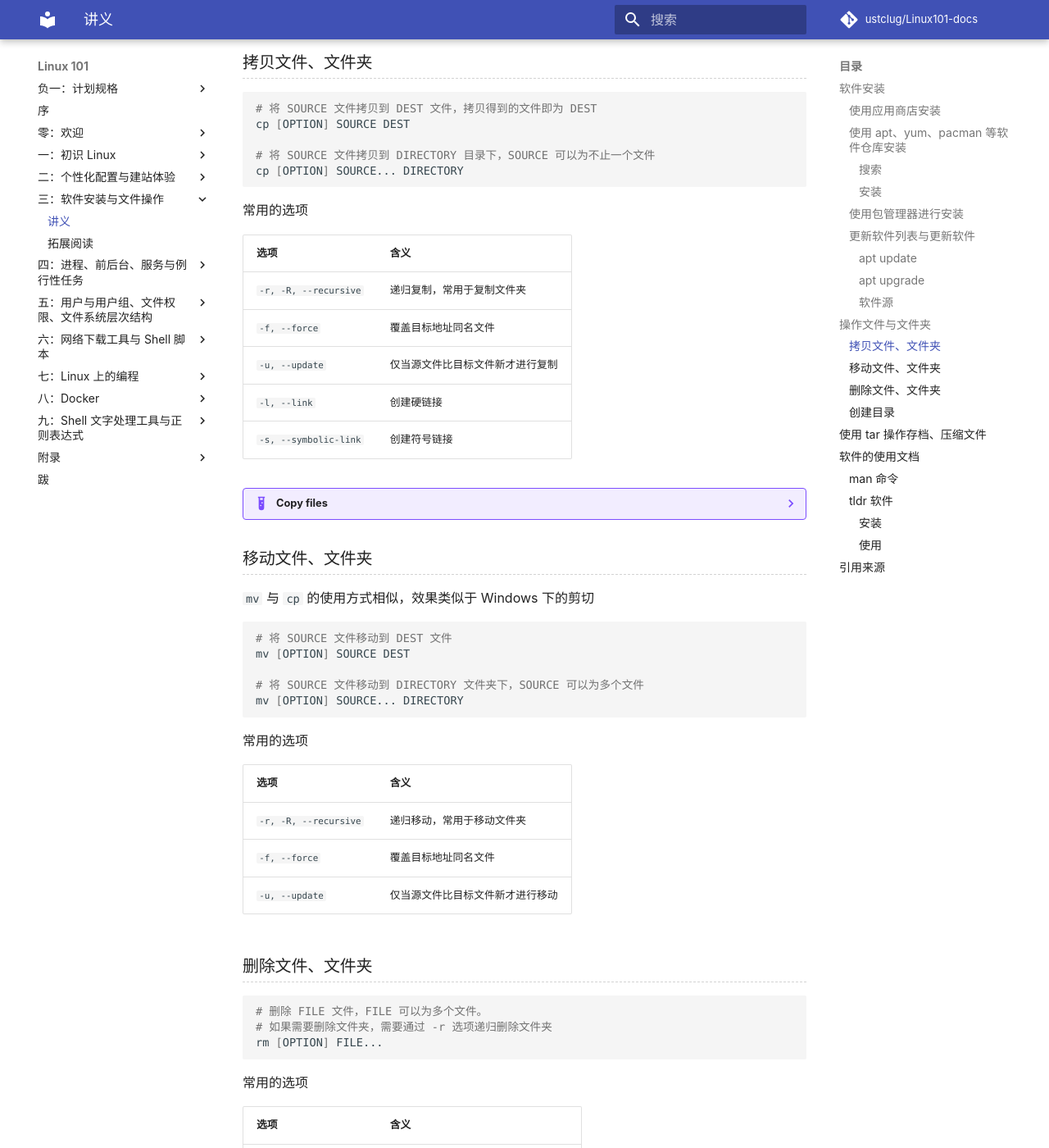
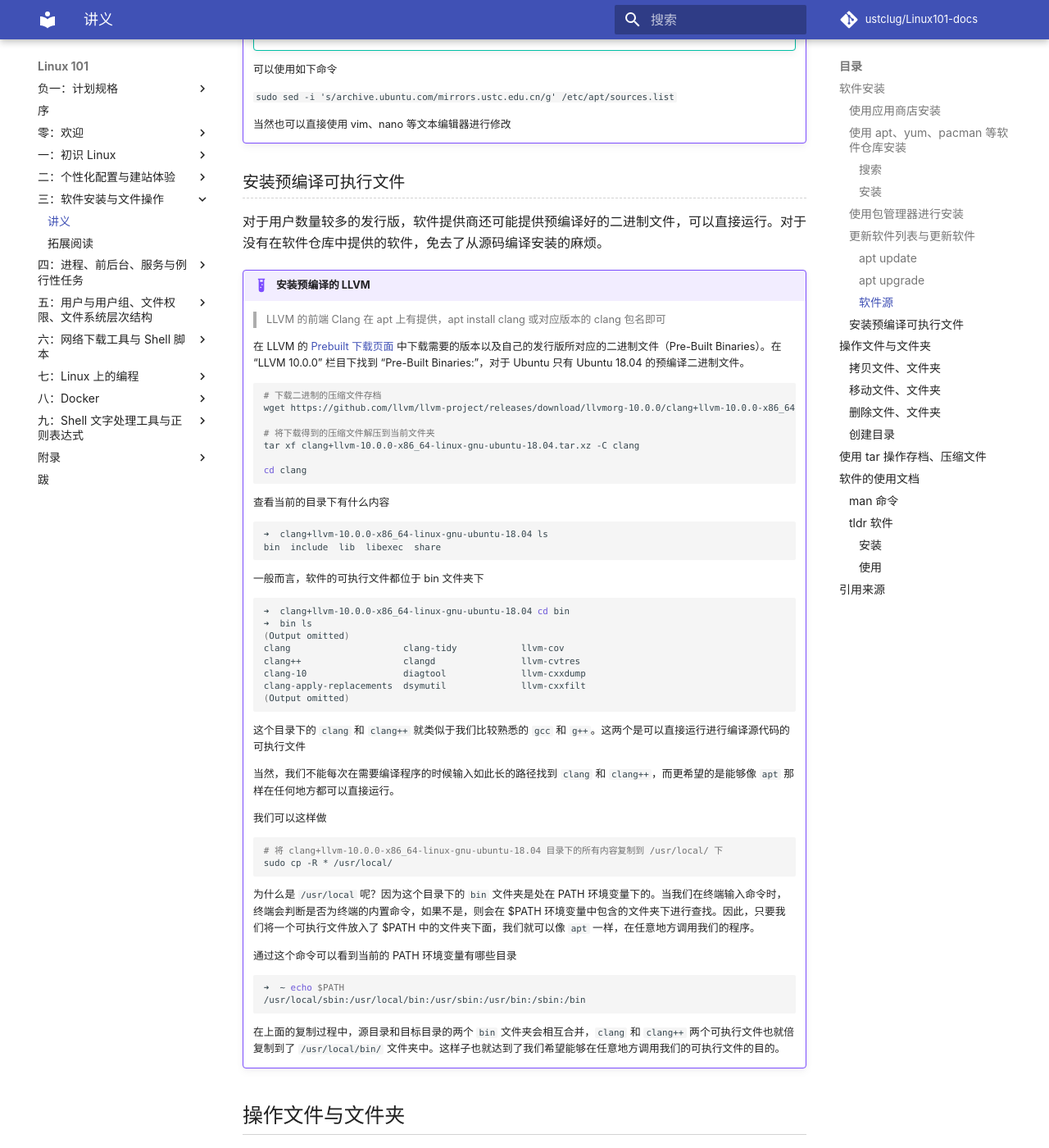
Before and after one commit to ustclug/Linux101-docs, an MkDocs documentation site: the page built from docs/Ch03/index.md, in a window 1280 px wide and 1400 px high, scrolled down 5833 px. Shown: the whole window at 82% size. Built offline with MkDocs 1.6.1 and Material for MkDocs 9.7.7, drawn with Linux system fonts in a browser that asks for light colours; comment, search, counter and statistics services are not loaded; some of the changed text lies outside the part shown.

Commit message:
Ch03: Add sudo password input tips Add install prebuilt binary Add hard link and soft link description

````diff
--- a/docs/Ch03/index.md
+++ b/docs/Ch03/index.md
@@ -110,6 +110,27 @@
     这是由于当前用户的权限无法满足安装软件所需的权限。修正方法：在命令前面添加 `sudo`
 
     即使用 `sudo apt install firefox`
+
+    在输入之后，终端显示
+
+    ```
+    [sudo] password for ubuntu:
+    ```
+
+    这里提示的是需要用户输入密码，以提升权限来执行命令
+
+    当然，在用户输入密码的过程中，为了安全，终端是不会进行密码的回显的，即终端不会将用户的输入内容打印在屏幕上。
+
+    因此当你发现自己输入了很多内容也没有什么反应的时候，不用惊慌，只需要像平常一样输入正确的密码、回车，即可完成密码的正确性的鉴定。
+
+    如果密码输入正确，那么就可以正常地执行命令
+
+    否则，则需要再次尝试
+
+    ```
+    Sorry, try again.
+    [sudo] password for ubuntu:
+    ```
 
     **具体有关权限的知识点将在第五章展开**
 
@@ -244,6 +265,68 @@
 
     当然也可以直接使用 vim、nano 等文本编辑器进行修改
 
+### 安装预编译可执行文件
+
+对于用户数量较多的发行版，软件提供商还可能提供预编译好的二进制文件，可以直接运行。对于没有在软件仓库中提供的软件，免去了从源码编译安装的麻烦。
+
+!!! Example "安装预编译的 LLVM"
+    > LLVM 的前端 Clang 在 apt 上有提供，apt install clang 或对应版本的 clang 包名即可
+
+    在 LLVM 的 [Prebuilt 下载页面](https://releases.llvm.org/download.html) 中下载需要的版本以及自己的发行版所对应的二进制文件（Pre-Built Binaries）。在 “LLVM 10.0.0” 栏目下找到 “Pre-Built Binaries:”，对于 Ubuntu 只有 Ubuntu 18.04 的预编译二进制文件。
+
+    ```shell
+    # 下载二进制的压缩文件存档
+    wget https://github.com/llvm/llvm-project/releases/download/llvmorg-10.0.0/clang+llvm-10.0.0-x86_64-linux-gnu-ubuntu-18.04.tar.xz
+
+    # 将下载得到的压缩文件解压到当前文件夹
+    tar xf clang+llvm-10.0.0-x86_64-linux-gnu-ubuntu-18.04.tar.xz -C clang
+
+    cd clang
+    ```
+
+    查看当前的目录下有什么内容
+
+    ```shell
+    ➜  clang+llvm-10.0.0-x86_64-linux-gnu-ubuntu-18.04 ls
+    bin  include  lib  libexec  share
+    ```
+
+    一般而言，软件的可执行文件都位于 bin 文件夹下
+
+    ```shell
+    ➜  clang+llvm-10.0.0-x86_64-linux-gnu-ubuntu-18.04 cd bin
+    ➜  bin ls
+    (Output omitted)
+    clang                     clang-tidy            llvm-cov
+    clang++                   clangd                llvm-cvtres
+    clang-10                  diagtool              llvm-cxxdump
+    clang-apply-replacements  dsymutil              llvm-cxxfilt
+    (Output omitted)
+    ```
+
+    这个目录下的 `clang` 和 `clang++` 就类似于我们比较熟悉的 `gcc` 和 `g++`。这两个是可以直接运行进行编译源代码的可执行文件
+
+    当然，我们不能每次在需要编译程序的时候输入如此长的路径找到 `clang` 和 `clang++`，而更希望的是能够像 `apt` 那样在任何地方都可以直接运行。
+
+    我们可以这样做
+
+    ```shell
+    # 将 clang+llvm-10.0.0-x86_64-linux-gnu-ubuntu-18.04 目录下的所有内容复制到 /usr/local/ 下
+    sudo cp -R * /usr/local/
+    ```
+
+    为什么是 `/usr/local` 呢？因为这个目录下的 `bin` 文件夹是处在 PATH 环境变量下的。当我们在终端输入命令时，终端会判断是否为终端的内置命令，如果不是，则会在 $PATH 环境变量中包含的文件夹下进行查找。因此，只要我们将一个可执行文件放入了 $PATH 中的文件夹下面，我们就可以像 `apt` 一样，在任意地方调用我们的程序。
+
+    通过这个命令可以看到当前的 PATH 环境变量有哪些目录
+
+    ```shell
+    ➜  ~ echo $PATH
+    /usr/local/sbin:/usr/local/bin:/usr/sbin:/usr/bin:/sbin:/bin
+    ```
+
+    在上面的复制过程中，源目录和目标目录的两个 `bin` 文件夹会相互合并，`clang` 和 `clang++` 两个可执行文件也就倍复制到了 `/usr/local/bin/` 文件夹中。这样子也就达到了我们希望能够在任意地方调用我们的可执行文件的目的。
+
+
 ## 操作文件与文件夹
 
 在 Linux 在进行操作文件与文件夹是使用 Linux 最基础的一个技能。不像在 Windows 和 macOS 下有图形化界面，很容易管理文件与文件夹，拖拽文件即可完成文件的移动，所见即所得；Linux 的命令行操作虽然繁琐一些，但是可以通过命令与参数的组合完成通过图形化界面难以实现或者无法实现的功能。
@@ -283,6 +366,21 @@
     ```Bash
     cp -r dir1 ./test/
     ```
+
+!!! tips "硬链接和符号链接"
+    cp 的 `-l` 和 `-s` 参数分布为创建硬链接和符号链接
+
+    简单而言，一个文件的硬链接和符号链接都指向文件自身，但是在底层有不同的行为。
+
+    需要先了解一个概念：inode
+
+    在许多“类 Unix 文件系统中”，inode 用来描述文件系统的对象，如文件和文件夹。inode记录了文件系统对象的属性和磁盘块的位置。可以被视为保存在磁盘中的文件的索引（index node）
+
+    > 可以参考这篇文章 https://www.ruanyifeng.com/blog/2011/12/inode.html
+
+    硬链接与源文件有着相同的 inode，都指向磁盘中的同一个位置。删除其中一个，并不影响另一个
+
+    符号链接与源文件的 inode 不同。符号链接保存了源文件的路径，在访问符号链接的时候，访问的路径被替换为源文件的路径，因此访问符号链接也等同于访问源文件。但是如果删除了源文件，符号链接所保存的路径也就无效了，符号链接因此也是无效的。
 
 ### 移动文件、文件夹
 
````
